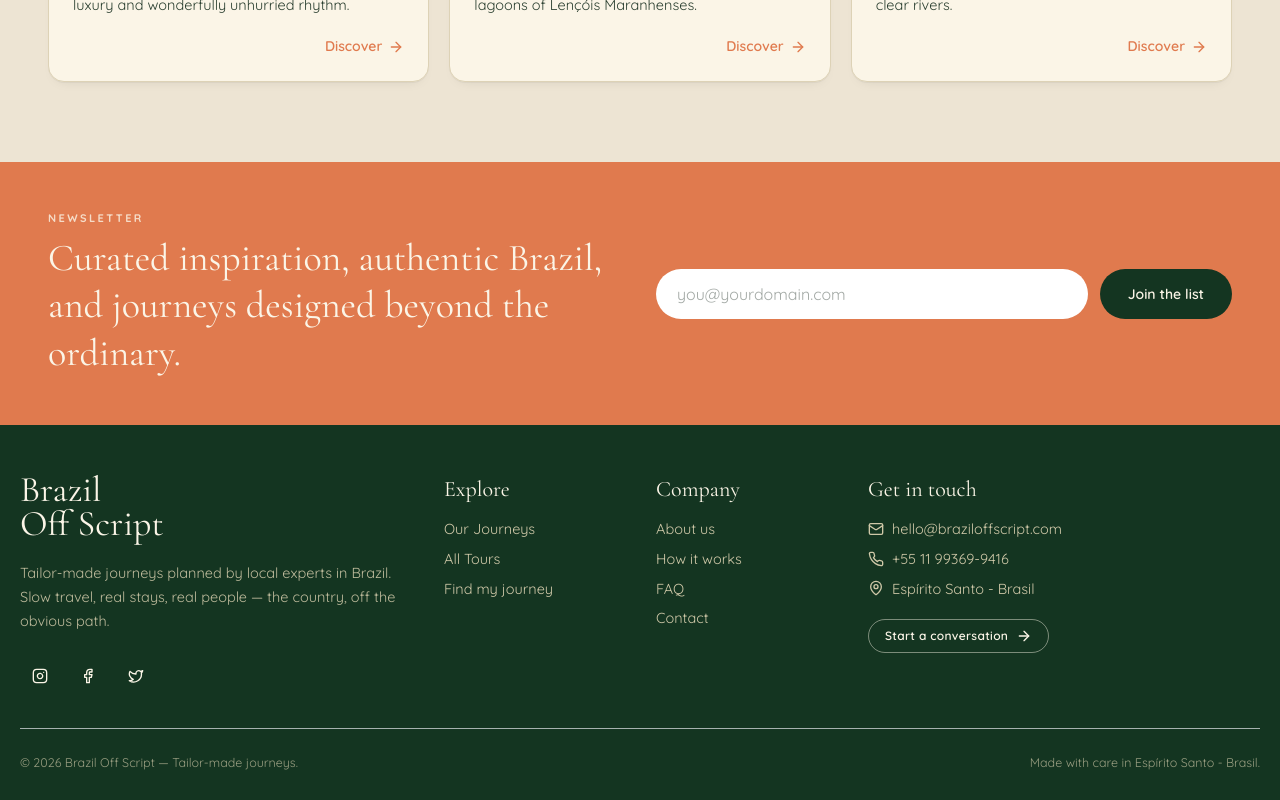
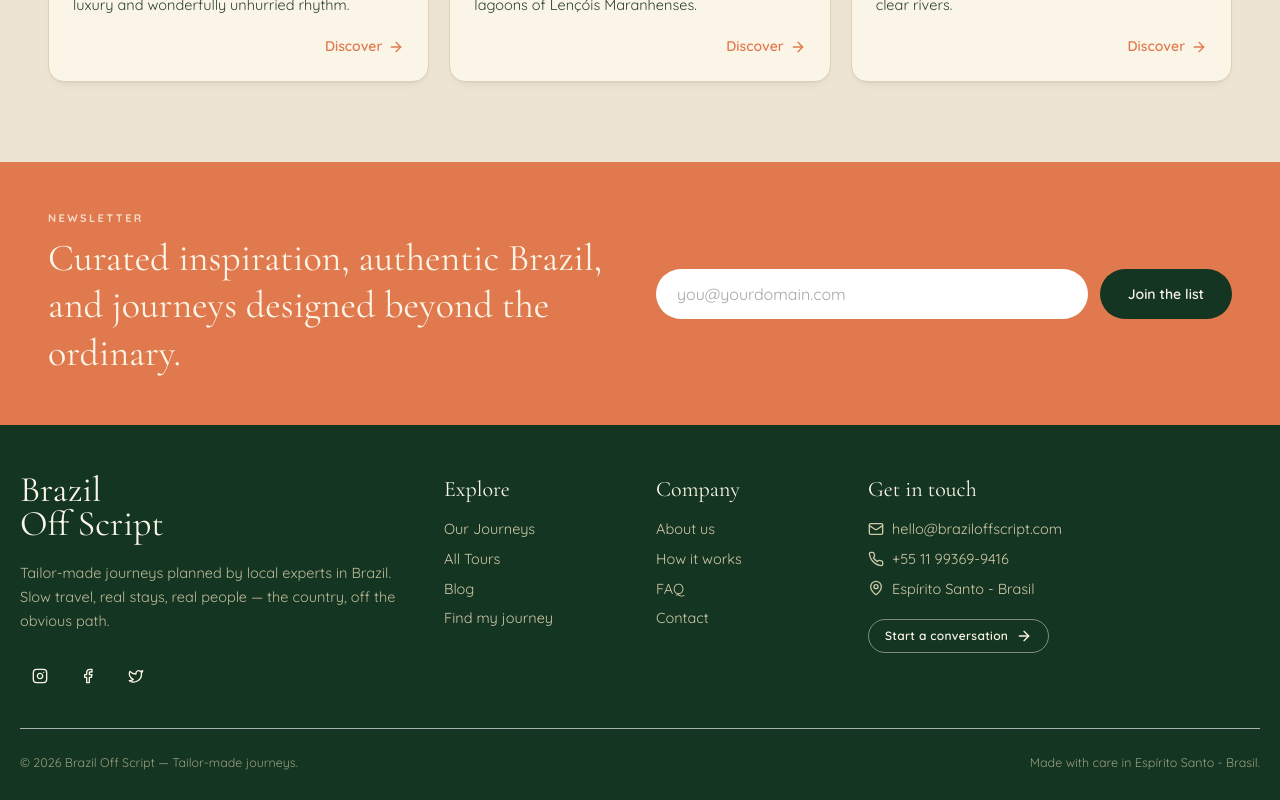
Before and after one commit to marinavvargas19-arch/braziloffscript, a Next.js app: page / in a window 1280 px wide. Shown: the part 3751-4551 px from the top of the page. Built offline with nearby package versions, Linux system fonts and the light colour scheme.

Commit message:
Restore blog links in site navigation

```diff
--- a/components/layout/footer.jsx
+++ b/components/layout/footer.jsx
@@ -40,6 +40,7 @@ export function Footer({ locale = "en" }) {
           <ul className="space-y-2 text-[13.5px] sm:text-[14.5px]">
             <li><Link href={localePath("/journeys", locale)} className="hover:text-cream-50">{copy.journeys}</Link></li>
             <li><Link href={localePath("/tours", locale)} className="hover:text-cream-50">{copy.tours}</Link></li>
+            <li><Link href={localePath("/blog", locale)} className="hover:text-cream-50">Blog</Link></li>
             <li><Link href={localePath("/quiz", locale)} className="hover:text-cream-50">{copy.find}</Link></li>
           </ul>
         </div>
```
